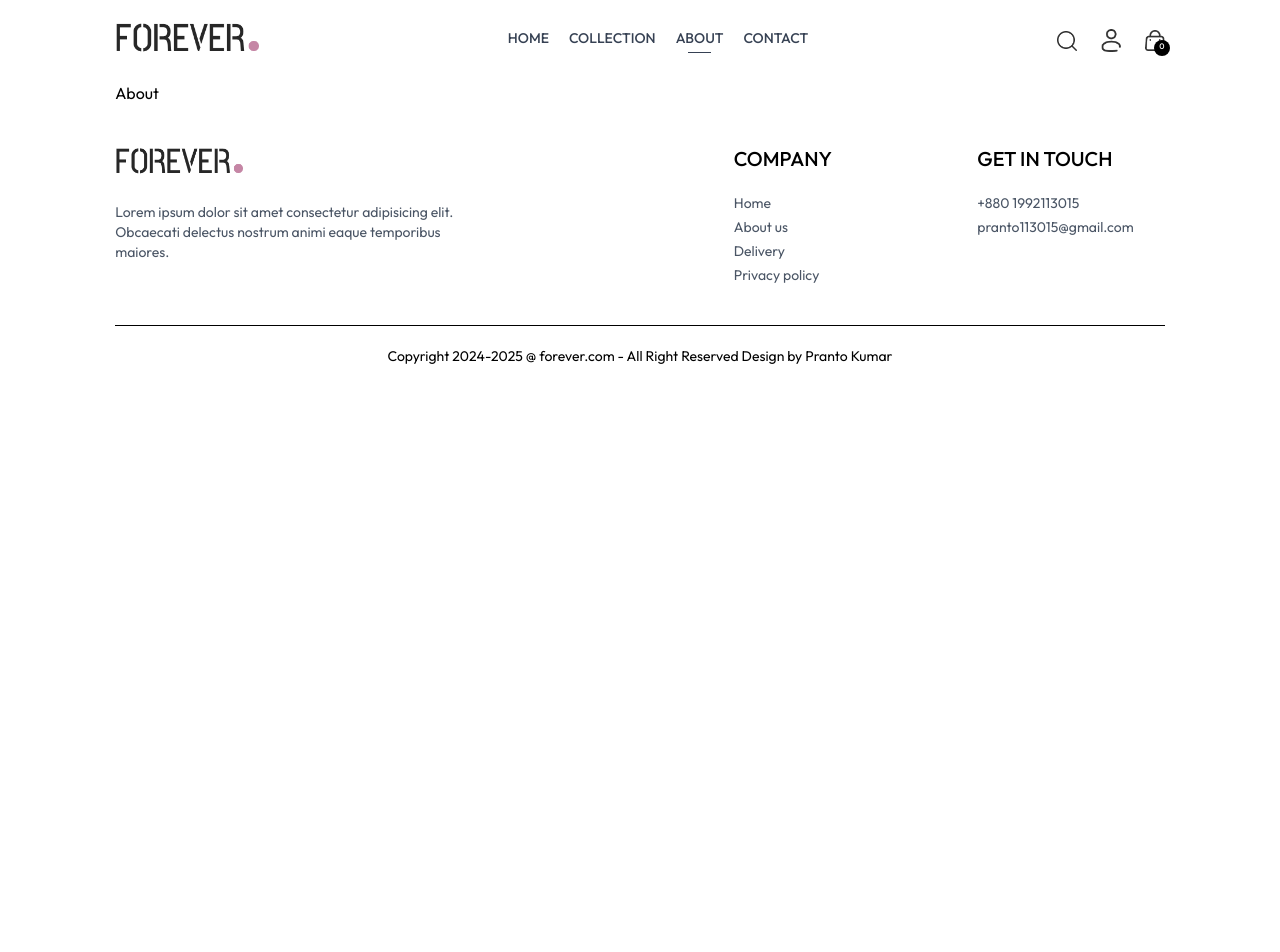
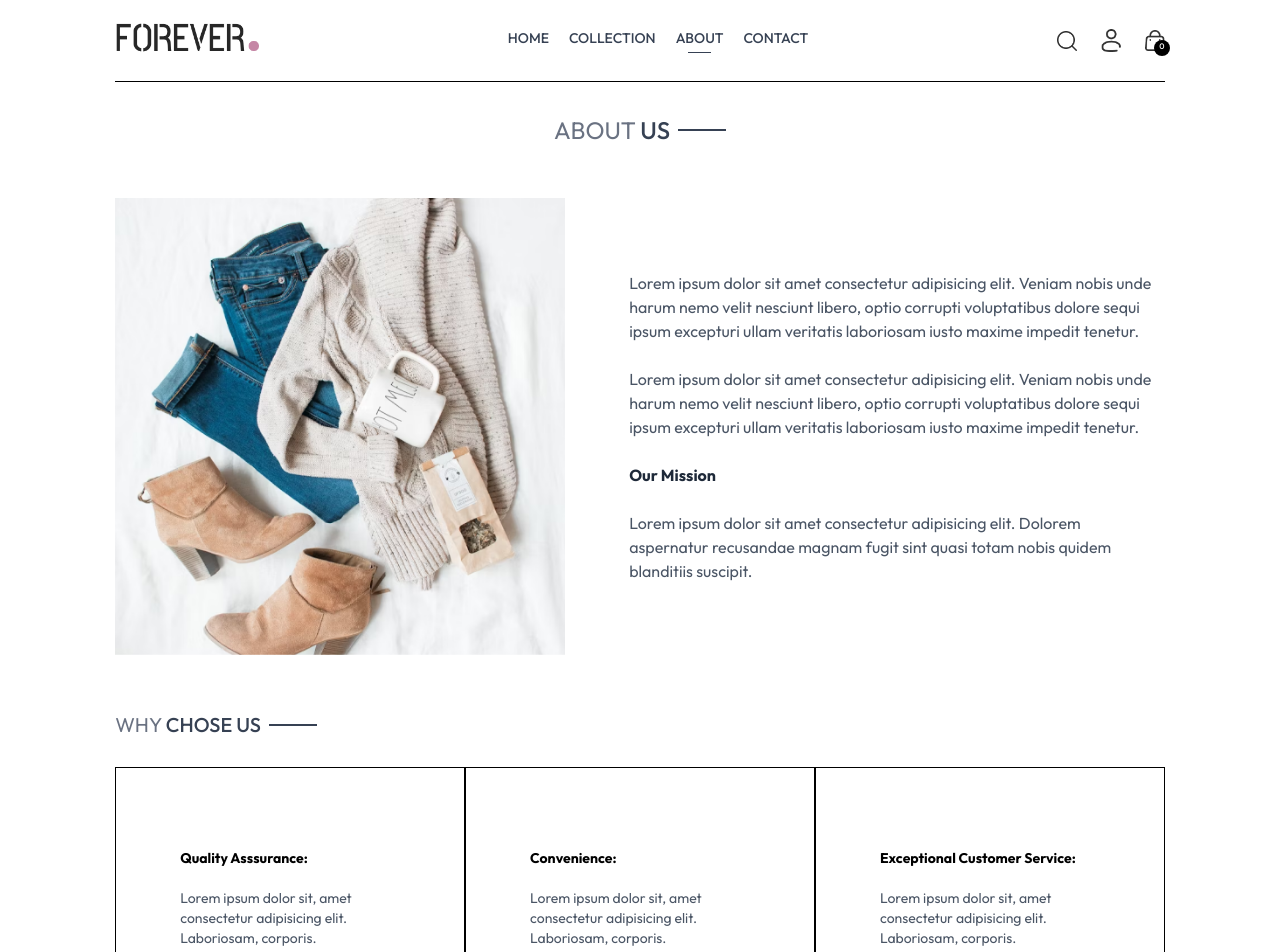
Before and after one commit to ahmadfaraznazar/forever-ecommerce-app, a React app: page /about in a window 1280 px wide. Shown: the top 952 px of the page. Before the commit the page ends 800 px from the top, so only its background shows below. Built offline with nearby package versions, Linux system fonts and the light colour scheme; the HTML template or start-up script is replaced by a standard one.

Commit message:
add about page

```diff
--- a/src/pages/About.jsx
+++ b/src/pages/About.jsx
@@ -1,7 +1,68 @@
-import React from 'react';
+import Title from './../components/Title';
+import { assets } from './../assets/assets';
+import NewsletterBox from './../components/NewsletterBox';
 
 const About = () => {
-  return <div>About</div>;
+  return (
+    <div>
+      <div className="text-2xl text-center pt-8 border-t">
+        <Title text1={'ABOUT'} text2={'US'} />
+      </div>
+
+      <div className="my-10 flex flex-col md:flex-row gap-16">
+        <img className="w-full md:max-w-[450px]" src={assets.about_img} alt="about_img" />
+
+        <div className="flex flex-col justify-center gap-6 md:w-2/4 text-gray-600">
+          <p>
+            Lorem ipsum dolor sit amet consectetur adipisicing elit. Veniam nobis unde harum nemo velit nesciunt libero,
+            optio corrupti voluptatibus dolore sequi ipsum excepturi ullam veritatis laboriosam iusto maxime impedit
+            tenetur.
+          </p>
+
+          <p>
+            Lorem ipsum dolor sit amet consectetur adipisicing elit. Veniam nobis unde harum nemo velit nesciunt libero,
+            optio corrupti voluptatibus dolore sequi ipsum excepturi ullam veritatis laboriosam iusto maxime impedit
+            tenetur.
+          </p>
+
+          <b className="text-gray-800">Our Mission</b>
+          <p>
+            Lorem ipsum dolor sit amet consectetur adipisicing elit. Dolorem aspernatur recusandae magnam fugit sint
+            quasi totam nobis quidem blanditiis suscipit.
+          </p>
+        </div>
+      </div>
+
+      <div className="text-xl py-4">
+        <Title text1={'WHY'} text2={'CHOSE US'} />
+      </div>
+
+      <div className="flex flex-col md:flex-row text-sm mb-20">
+        <div className="border px-10 md:px-16 py-8 sm:py-20 flex flex-col gap-5">
+          <b>Quality Asssurance:</b>
+          <p className="text-gray-600">
+            Lorem ipsum dolor sit, amet consectetur adipisicing elit. Laboriosam, corporis.
+          </p>
+        </div>
+
+        <div className="border px-10 md:px-16 py-8 sm:py-20 flex flex-col gap-5">
+          <b>Convenience:</b>
+          <p className="text-gray-600">
+            Lorem ipsum dolor sit, amet consectetur adipisicing elit. Laboriosam, corporis.
+          </p>
+        </div>
+
+        <div className="border px-10 md:px-16 py-8 sm:py-20 flex flex-col gap-5">
+          <b>Exceptional Customer Service:</b>
+          <p className="text-gray-600">
+            Lorem ipsum dolor sit, amet consectetur adipisicing elit. Laboriosam, corporis.
+          </p>
+        </div>
+      </div>
+
+      <NewsletterBox />
+    </div>
+  );
 };
 
 export default About;
```
